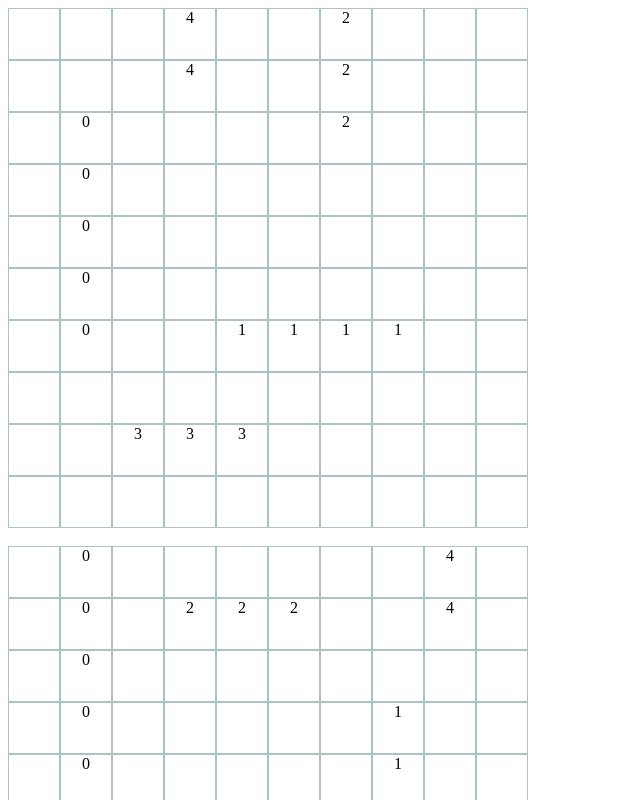
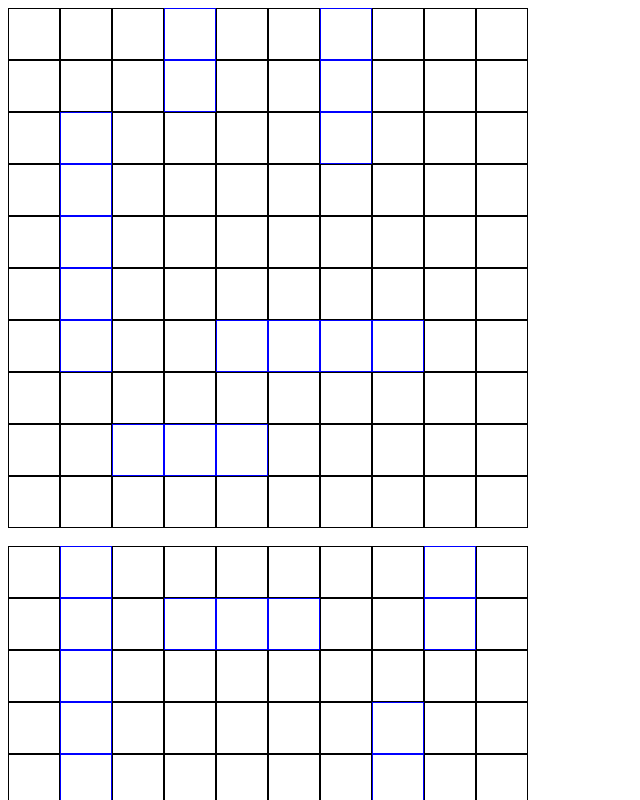
Before and after one commit to LeftySolara/odin-battleship, a React (Create React App) app: page / in a window 1280 px wide. Shown: the top 800 px of the page, without its empty margins (0-640 px from the left). Built offline with nearby package versions, Linux system fonts and the light colour scheme.

Commit message:
Add: styling for game boards

```diff
--- a/src/components/gameboardDisplay.css
+++ b/src/components/gameboardDisplay.css
@@ -1,10 +1,3 @@
-.gameboard-tile {
-  width: 50px;
-  height: 50px;
-  background-color: white;
-  border: 1px solid rgba(144, 175, 175, 0.75);
-}
-
 .grid {
   display: flex;
   flex-flow: column nowrap;
@@ -15,3 +8,18 @@
   display: flex;
   flex-flow: row nowrap;
 }
+
+.grid-tile {
+  width: 50px;
+  height: 50px;
+  background-color: white;
+  border: 1px solid black;
+}
+
+.live-ship {
+  border: 1px solid blue;
+}
+
+.sunk-ship {
+  background-color: gray;
+}
--- a/src/components/gameboardDisplay.js
+++ b/src/components/gameboardDisplay.js
@@ -3,9 +3,37 @@
 import React from 'react';
 import './gameboardDisplay.css';
 
+const tileClasses = {
+  ship: 'live-ship',
+  sunk: 'sunk-ship',
+  miss: 'missed-attack',
+  hit: 'successful-attack',
+  empty: 'empty-tile',
+};
+
 function GameboardTile(props) {
-  const { text } = props;
-  return <div className="gameboard-tile">{text}</div>;
+  const { data } = props;
+
+  const getTileClass = (tileData) => {
+    if (tileData === null) {
+      return tileClasses.empty;
+    }
+    if (tileData === -1) {
+      return tileClasses.miss;
+    }
+    return tileClasses.ship;
+  };
+
+  const tileClass = getTileClass(data);
+  let marker = '';
+
+  if (tileClass === tileClasses.miss) {
+    marker = 'O';
+  } else if (tileClass === tileClasses.hit) {
+    marker = 'X';
+  }
+
+  return <div className={`grid-tile ${tileClass}`}>{marker}</div>;
 }
 
 function GameboardDisplay(props) {
@@ -17,7 +45,7 @@ function GameboardDisplay(props) {
         return (
           <div className="grid-row">
             {row.map((column) => {
-              return <GameboardTile text={column} />;
+              return <GameboardTile data={column} />;
             })}
           </div>
         );
```
